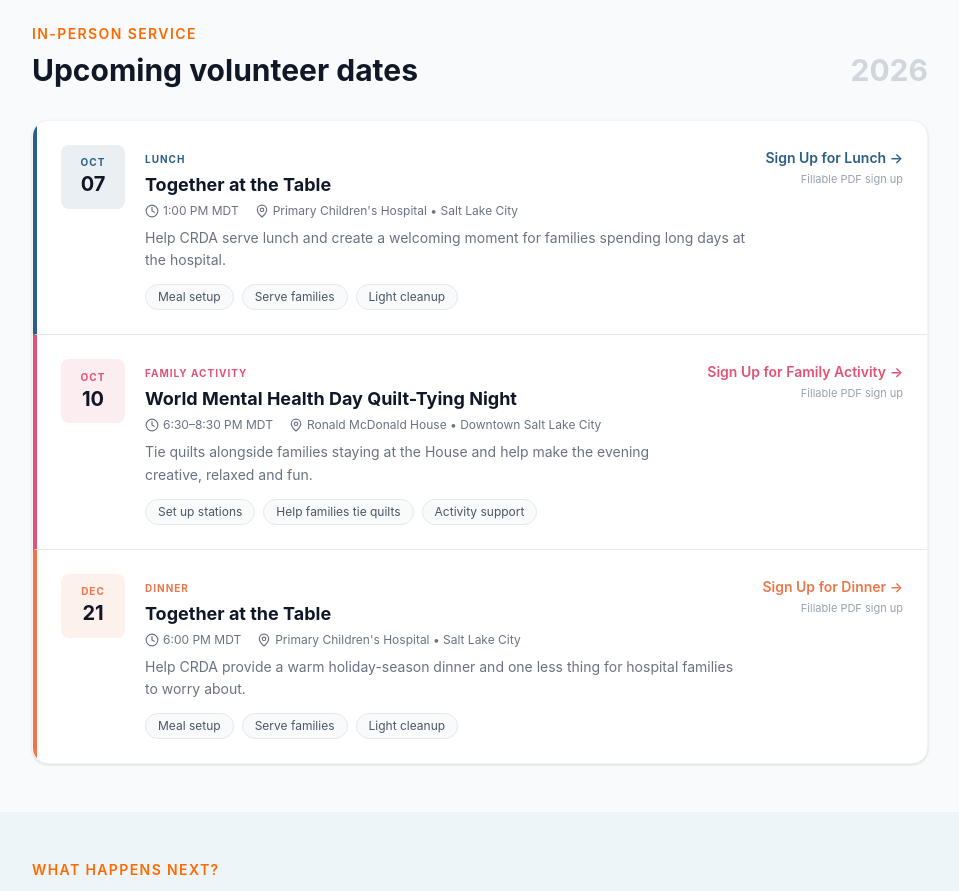
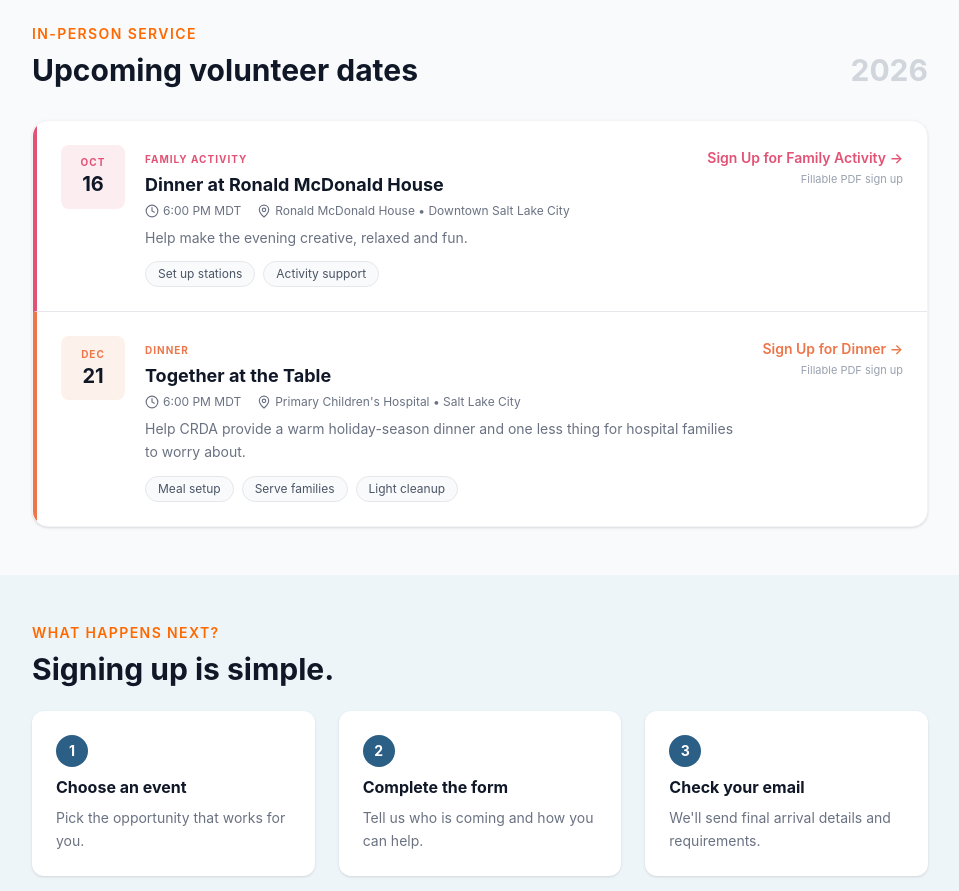
Before and after one commit to inwang123/rarediseaseweb, a React (Vite) app: page /volunteer in a window 1280 px wide. Shown: the part 900-1791 px from the top of the page, without its empty margins (160-1119 px from the left). Built offline with nearby package versions, Linux system fonts and the light colour scheme.

Commit message:
Modified volunteer dates

```diff
--- a/src/pages/Volunteer.jsx
+++ b/src/pages/Volunteer.jsx
@@ -59,25 +59,14 @@
 const upcomingDates = [
   {
     month: "OCT",
-    day: "07",
-    category: "Lunch",
-    color: "#2c5f86",
-    title: "Together at the Table",
-    time: "1:00 PM MDT",
-    location: "Primary Children's Hospital • Salt Lake City",
-    desc: "Help CRDA serve lunch and create a welcoming moment for families spending long days at the hospital.",
-    chips: ["Meal setup", "Serve families", "Light cleanup"],
-  },
-  {
-    month: "OCT",
-    day: "10",
+    day: "16",
     category: "Family Activity",
     color: "#e25275",
-    title: "World Mental Health Day Quilt-Tying Night",
-    time: "6:30–8:30 PM MDT",
+    title: "Dinner at Ronald McDonald House",
+    time: "6:00 PM MDT",
     location: "Ronald McDonald House • Downtown Salt Lake City",
-    desc: "Tie quilts alongside families staying at the House and help make the evening creative, relaxed and fun.",
-    chips: ["Set up stations", "Help families tie quilts", "Activity support"],
+    desc: "Help make the evening creative, relaxed and fun.",
+    chips: ["Set up stations", "Activity support"],
   },
   {
     month: "DEC",
```
